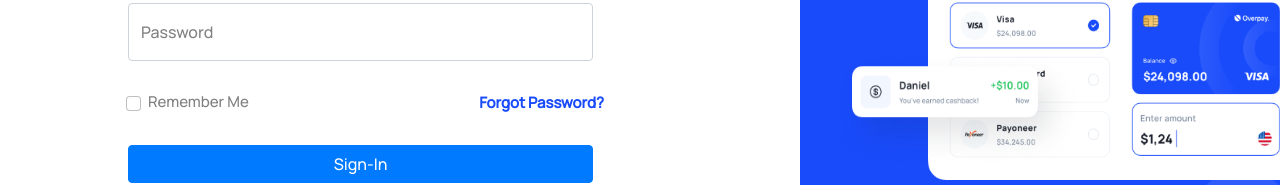
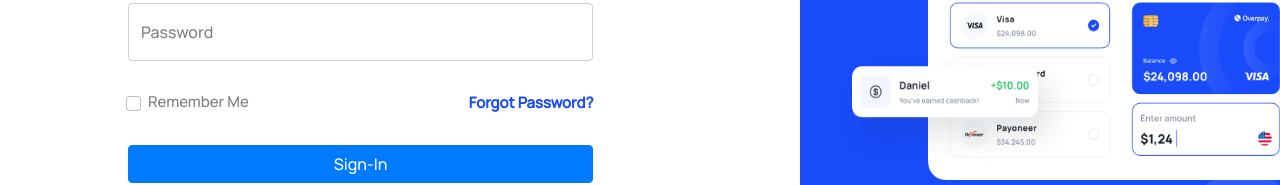
Before and after one commit to Sam-Radnus/LandinPage, a React (Create React App) app: page / in a window 1280 px wide. Shown: the part 351-536 px from the top of the page. Built offline with nearby package versions, Linux system fonts and the light colour scheme.

Commit message:
Updated Gaps

```diff
--- a/src/App.css
+++ b/src/App.css
@@ -7,6 +7,9 @@
 h1 {
   font-weight: 800;
   font-size: 32px;
+}
+* {
+
 }
 
 /* background */
@@ -93,7 +96,7 @@ div[id="link"] {
   padding: 5px;
   align-items: center;
   padding: 0px;
-  gap: 18vw;
+  gap: 220px;
 
   font-size: 15px;
   width: 507px;
@@ -153,7 +156,7 @@ button[id="social"] {
   border-radius: 10px;
   width: 30vw;
   height: 56px;
-  overflow: auto;
+
   left: 175px;
   top: 348px;
 }
```
Also changed, not shown: 1 other file (tests, documents, lock files or other folders).
